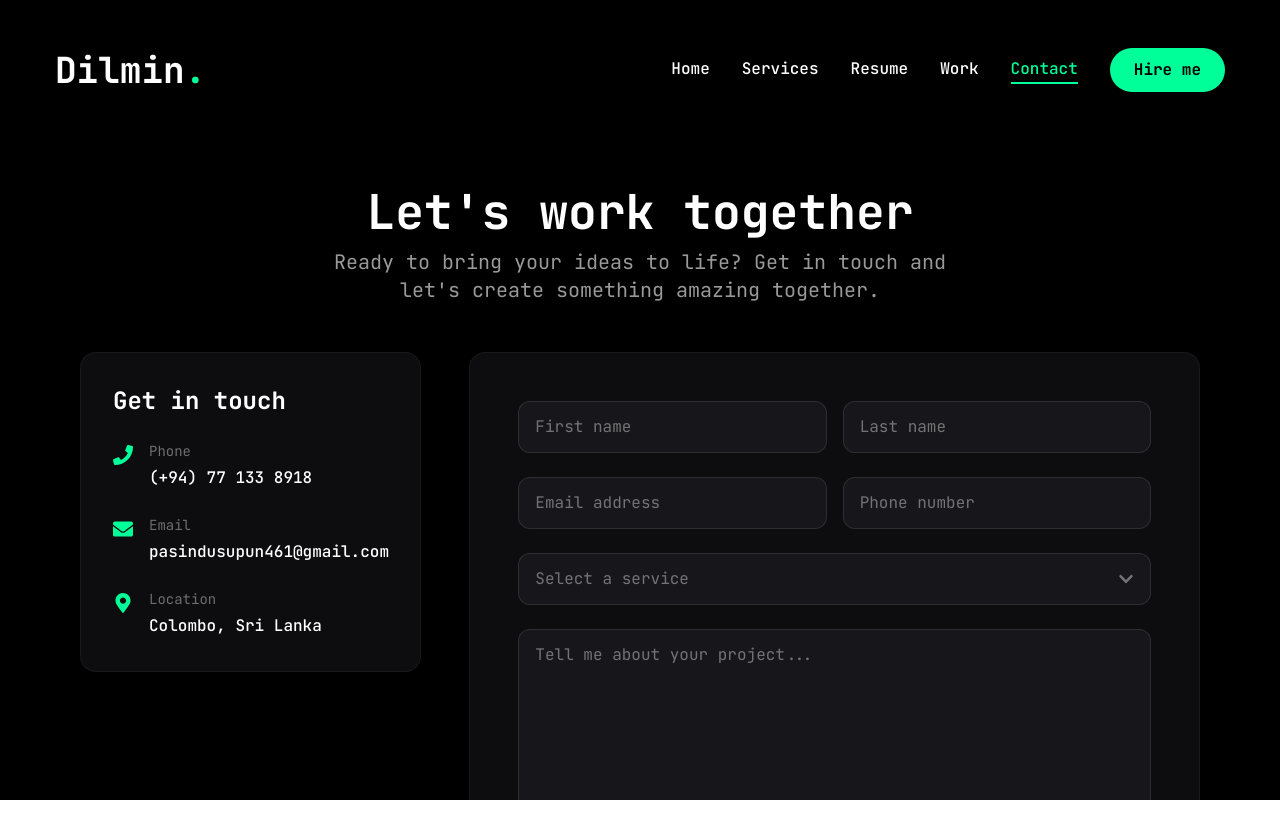
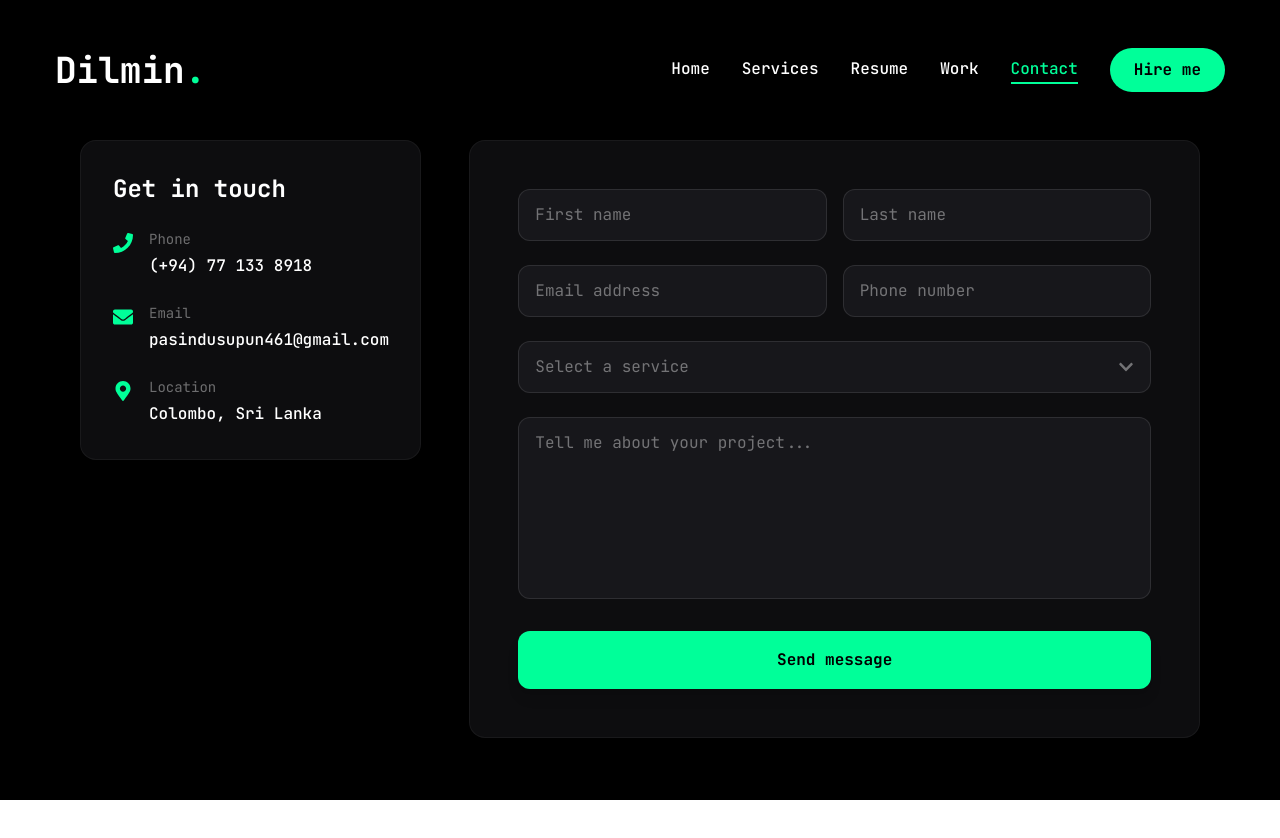
Before and after one commit to dilminekanayaka/Modern-Portfolio-Website-with-Next.js-Tailwind-CSS-and-Shadcn-ui, a Next.js app: page /contact in a window 1280 px wide. Shown: the top 838 px of the page. Built offline with nearby package versions, Linux system fonts and the light colour scheme.

Commit message:
fixed minor changes

```diff
--- a/app/contact/page.jsx
+++ b/app/contact/page.jsx
@@ -58,24 +58,16 @@ const Contact = () => {
       initial={{ opacity: 0, y: 20 }}
       animate={{ opacity: 1, y: 0 }}
       transition={{ duration: 0.6, ease: "easeOut" }}
-      className="min-h-screen py-8 xl:py-12"
+      className="min-h-screen py-8 xl:py-12 -mt-16"
     >
-      <div className="container mx-auto px-4 max-w-6xl">
+      <div className="container mx-auto  -mt-8 px-4 max-w-6xl">
         {/* Header Section */}
         <motion.div
           initial={{ opacity: 0, y: -20 }}
           animate={{ opacity: 1, y: 0 }}
           transition={{ delay: 0.1, duration: 0.6 }}
           className="text-center mb-12"
-        >
-          <h1 className="text-4xl xl:text-5xl font-bold text-white mb-3">
-            Let's work together
-          </h1>
-          <p className="text-white/60 text-lg xl:text-xl max-w-2xl mx-auto leading-relaxed">
-            Ready to bring your ideas to life? Get in touch and let's create
-            something amazing together.
-          </p>
-        </motion.div>
+        ></motion.div>
 
         <div className="grid grid-cols-1 xl:grid-cols-3 gap-12">
           {/* Contact Information Section */}
--- a/app/page.jsx
+++ b/app/page.jsx
@@ -20,7 +20,7 @@ const Home = () => {
   return (
     <section className="min-h-screen">
       <div className="container mx-auto px-4 py-8">
-        <div className="flex flex-col xl:flex-row items-center justify-between xl:pt-6 xl:pb-12">
+        <div className="flex flex-col xl:flex-row items-center justify-between xl:pt-0 -mt-8 xl:pb-12">
           {/*text*/}
           <div className="text-center xl:text-left order-2 xl:order-none -mt-18 xl:mt-0">
             <span className="text-lg xl:text-xl text-white/80 mb-3 block">
--- a/app/resume/page.jsx
+++ b/app/resume/page.jsx
@@ -179,7 +179,7 @@ const Resume = () => {
       transition={{ duration: 0.6, ease: "easeOut" }}
       className="min-h-screen py-8 xl:py-12"
     >
-      <div className="container mx-auto px-4 max-w-7xl">
+      <div className="container mx-auto px-4 -mt-20 max-w-7xl">
         {/* Header Section */}
         <motion.div
           initial={{ opacity: 0, y: -20 }}
--- a/app/services/page.jsx
+++ b/app/services/page.jsx
@@ -60,7 +60,7 @@ const Services = () => {
             y: 0,
             transition: { delay: 0.2, duration: 0.7, ease: "easeOut" },
           }}
-          className="grid grid-cols-1 md:grid-cols-2 xl:grid-cols-3 gap-12"
+          className="grid grid-cols-1 md:grid-cols-2 xl:grid-cols-3 gap-12 -mt-20"
         >
           {services.map((service, index) => (
             <div
@@ -74,13 +74,13 @@ const Services = () => {
                 </span>
 
                 {service.href ? (
-                  <Link
+                  <div
                     href={service.href}
                     className="w-[48px] h-[48px] rounded-full bg-white flex justify-center items-center transition-all duration-300 group-hover:bg-accent hover:rotate-[-45deg]"
                     aria-label={`Learn more about ${service.title}`}
                   >
                     <BsArrowDownRight className="text-primary text-2xl" />
-                  </Link>
+                  </div>
                 ) : (
                   <div className="w-[48px] h-[48px] rounded-full bg-white/10 flex justify-center items-center opacity-40">
                     <BsArrowDownRight className="text-primary text-2xl" />
--- a/app/work/page.jsx
+++ b/app/work/page.jsx
@@ -63,7 +63,7 @@ const projects = [
 
 const Work = () => {
   return (
-    <section className="min-h-screen flex flex-col justify-center py-8 xl:py-12">
+    <section className="min-h-screen flex flex-col justify-center -mt-20 py-8 xl:py-12">
       <div className="container mx-auto px-4">
         <motion.div
           initial={{ opacity: 0, y: 20 }}
```
